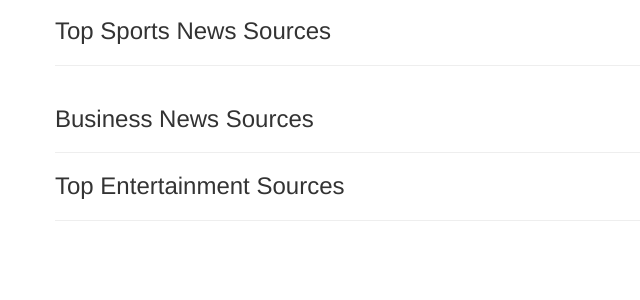
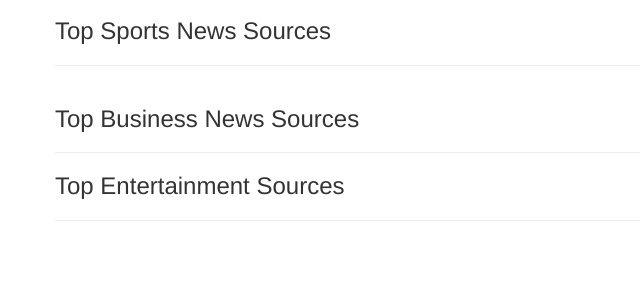
Before and after one commit to mibei001/news, a Flask app: template app/templates/index.html in a window 1280 px wide. Shown: the part 215-515 px from the top of the page, without its empty margins (0-640 px from the left). Run offline with Flask 2, Linux system fonts and the light colour scheme; the template is opened without the code that fills it, so the values that code supplies are empty; some libraries are stand-ins or nearby versions.

Commit message:
added word

```diff
--- a/app/templates/index.html
+++ b/app/templates/index.html
@@ -25,7 +25,7 @@
     <!-- Business News Section  -->
     <div class="row">
 
-        <h3> Business News Sources</h3>
+        <h3>Top Business News Sources</h3>
         <hr>
         {% for business_source in business %}
         <div class="col-md-6"><a href='/source/{{business_source.id}}'>{{ business_source.name}}</a></div>
```
